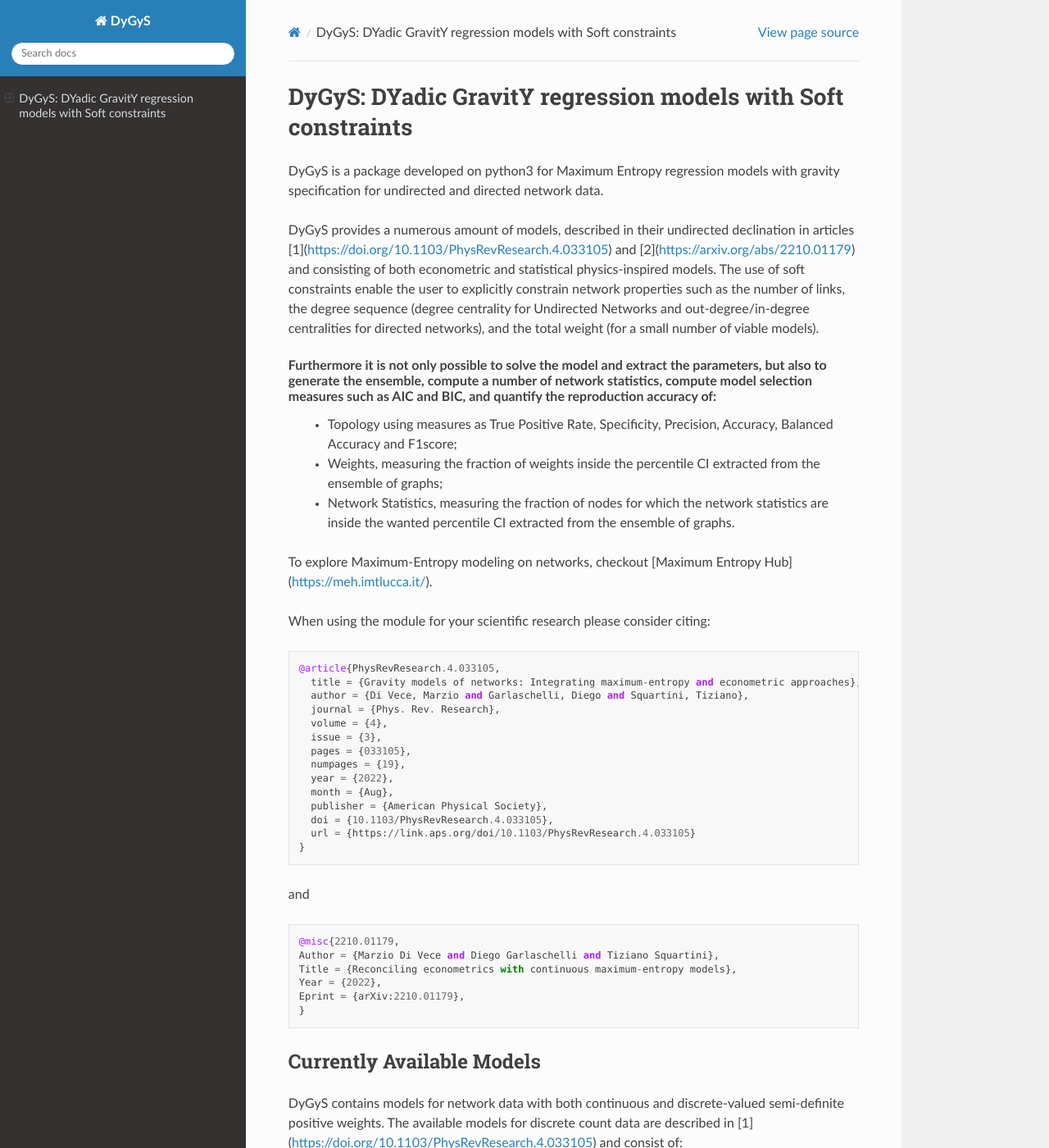
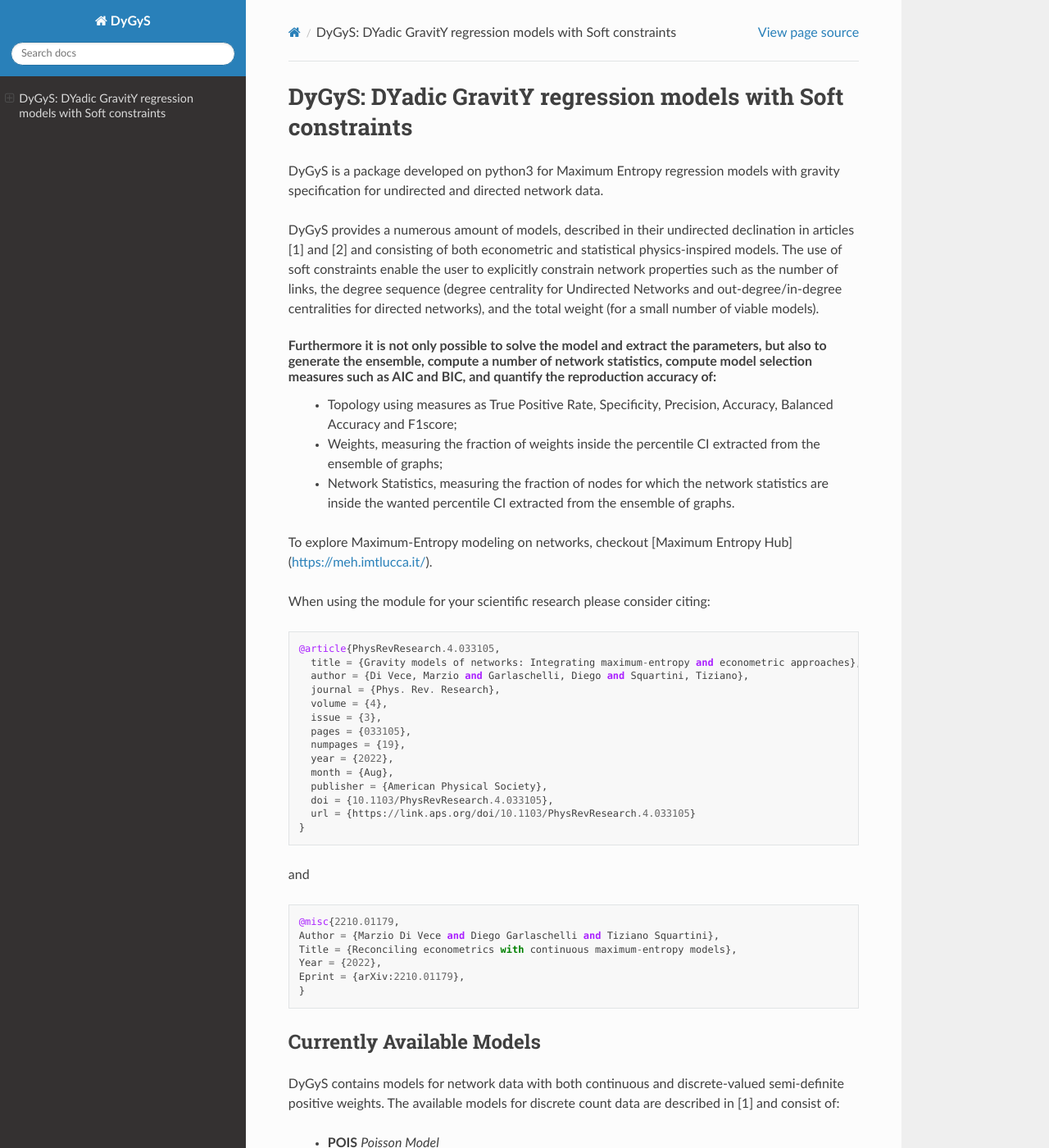
Before and after one commit to MarsMDK/DyGyS, a Sphinx documentation site: the page built from docs/source/index.rst, in a window 1280 px wide and 1400 px high. Shown: the whole window at 82% size. Built offline with Sphinx 7.4.7 and the Read the Docs theme 2.0.0, drawn with Linux system fonts in a browser that asks for light colours; part of the change alters nothing that is shown; some of the changed text lies outside the part shown.

Commit message:
Update index.rst

```diff
--- a/docs/source/index.rst
+++ b/docs/source/index.rst
@@ -4,7 +4,7 @@ DyGyS: DYadic GravitY regression models with Soft constraints
 
 DyGyS is a package developed on python3 for Maximum Entropy regression models with gravity specification for undirected and directed network data.
 
-DyGyS provides a numerous amount of models, described in their undirected declination in articles [1](https://doi.org/10.1103/PhysRevResearch.4.033105) and [2](https://arxiv.org/abs/2210.01179) and consisting of both econometric and statistical physics-inspired models.
+DyGyS provides a numerous amount of models, described in their undirected declination in articles [1] and [2] and consisting of both econometric and statistical physics-inspired models.
 The use of soft constraints enable the user to explicitly constrain network properties such as the number of links, the degree sequence (degree centrality for Undirected Networks and out-degree/in-degree centralities for directed networks), and the total weight (for a small number of viable models).
 
 Furthermore it is not only possible to solve the model and extract the parameters, but also to generate the ensemble, compute a number of network statistics, compute model selection measures such as AIC and BIC, and quantify the reproduction accuracy of:
@@ -46,7 +46,7 @@ Currently Available Models
 --------------------------
 
 DyGyS contains models for network data with both continuous and discrete-valued semi-definite positive weights.
-The available models for discrete count data are described in [1](https://doi.org/10.1103/PhysRevResearch.4.033105) and consist of:
+The available models for discrete count data are described in [1] and consist of:
 
     - **POIS** *Poisson Model*
     - **ZIP** *Zero-Inflated Poisson Model*
@@ -57,7 +57,7 @@ The available models for discrete count data are described in [1](https://doi.or
     - **L-IGeom** *L-constrained Integrated Geometric Model*, noted as H(1) in the paper.
     - **k-IGeom** *k-constrained Integrated Geometric Model*, noted as H(2) in the paper.
 
-The analogue models for continuous-valued data are described in [2](https://arxiv.org/abs/2210.01179) and consist of:
+The analogue models for continuous-valued data are described in [2] and consist of:
     - **L-CExp** *L-constrained Conditional Exponential Model*, the L-constrained variant of C-Exp in the paper.
     - **k-CExp** *k-constrained Conditional Exponential Model*, noted as CExp in the paper.
     - **L-IExp** *L-constrained Integrated Exponential Model*, the L-constrained variant of I-Exp in the paper.
@@ -213,3 +213,10 @@ Credits
 *Acknowledgments*:
 The module was developed under the supervision of [Diego Garlaschelli](https://www.imtlucca.it/en/diego.garlaschelli) and [Tiziano Squartini](https://www.imtlucca.it/en/tiziano.squartini).
 It was developed at [IMT School for Advanced Studies Lucca](https://www.imtlucca.it/en) and is supported by the Italian ‘Programma di Attività Integrata’ (PAI) project ‘Prosociality, Cognition and Peer Effects’ (Pro.Co.P.E.), funded by IMT School for Advanced Studies.
+
+
+References
+-------
+
+[1] M Di Vece, D Garlaschelli and T Squartini, *Gravity models of networks: Integrating maximum-entropy and econometric approaches*, Phys. Rev. Research 4(3) 033105 (2022), https://link.aps.org/doi/10.1103/PhysRevResearch.4.033105
+[2] M Di Vece, D Garlaschelli and T Squartini, *Reconciling econometrics with continuous maximum-entropy models*, arXiv:2210.01179 (2022), https://arxiv.org/abs/2210.01179
```
